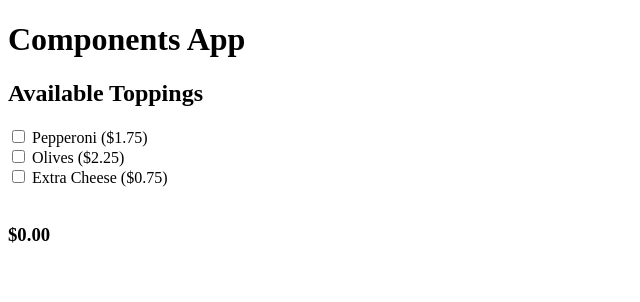
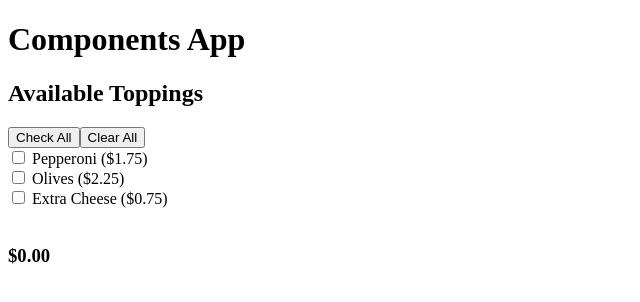
Before and after one commit to tsteelematc/components-5, an Angular app: page / in a window 1280 px wide. Shown: the top 302 px of the page, without its empty margins (0-640 px from the left). Built offline with nearby package versions, Linux system fonts and the light colour scheme.

Commit message:
check all, clear all working...
prob the last feature ill add today

```diff
--- a/src/app/pizza-toppings/pizza-toppings.component.html
+++ b/src/app/pizza-toppings/pizza-toppings.component.html
@@ -1,6 +1,17 @@
 <h2>
     Available Toppings
 </h2>
+<button
+    (click)="checkAll()"
+>
+    Check All
+</button>
+
+<button
+    (click)="clearAll()"
+>
+    Clear All
+</button>
 <div
     *ngFor="let pt of pizzaToppings"
 >
--- a/src/app/pizza-toppings/pizza-toppings.component.ts
+++ b/src/app/pizza-toppings/pizza-toppings.component.ts
@@ -48,4 +48,18 @@ export class PizzaToppingsComponent implements OnInit {
       ;
   };
 
+  checkAll = () => this.pizzaToppings = this.pizzaToppings.map(
+    x => ({
+      ...x
+      , checked: true
+    })
+  );
+
+  clearAll = () => this.pizzaToppings = this.pizzaToppings.map(
+    x => ({
+      ...x
+      , checked: false
+    })
+  );
+
 }
```
